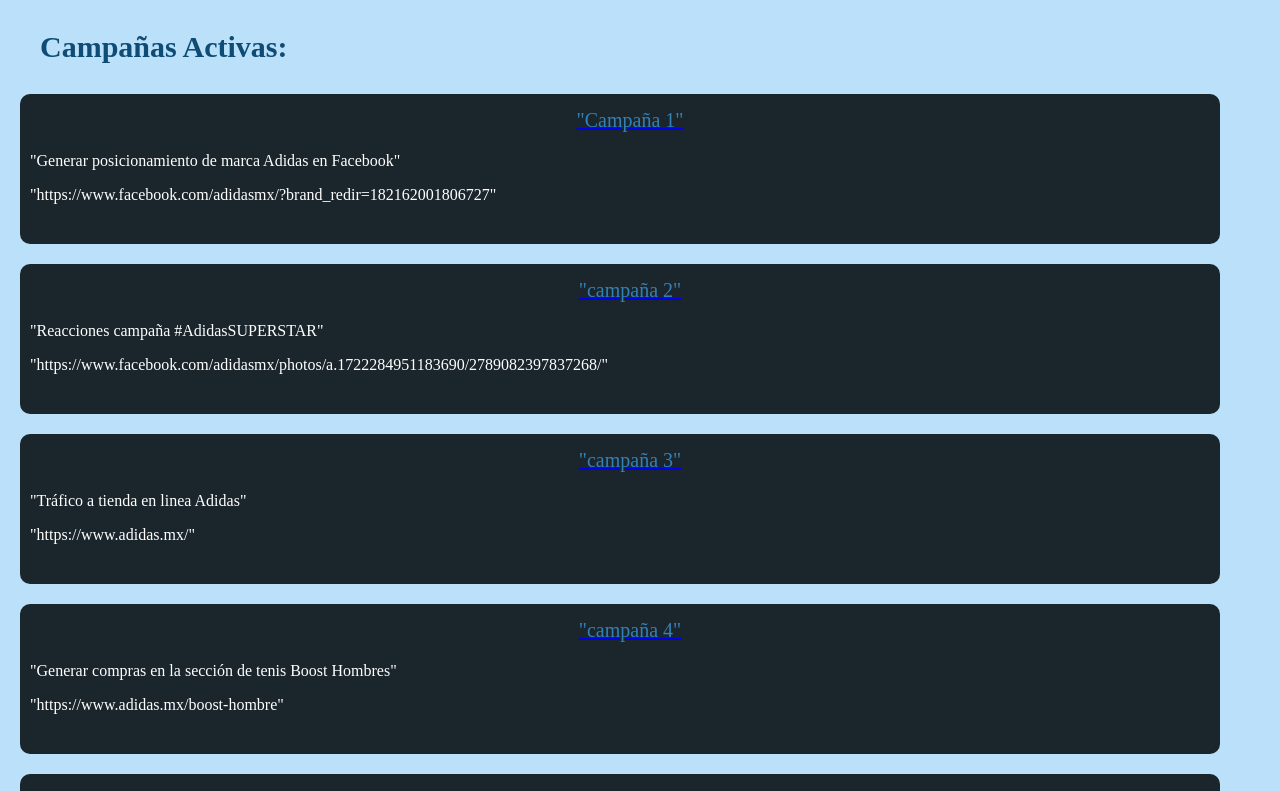
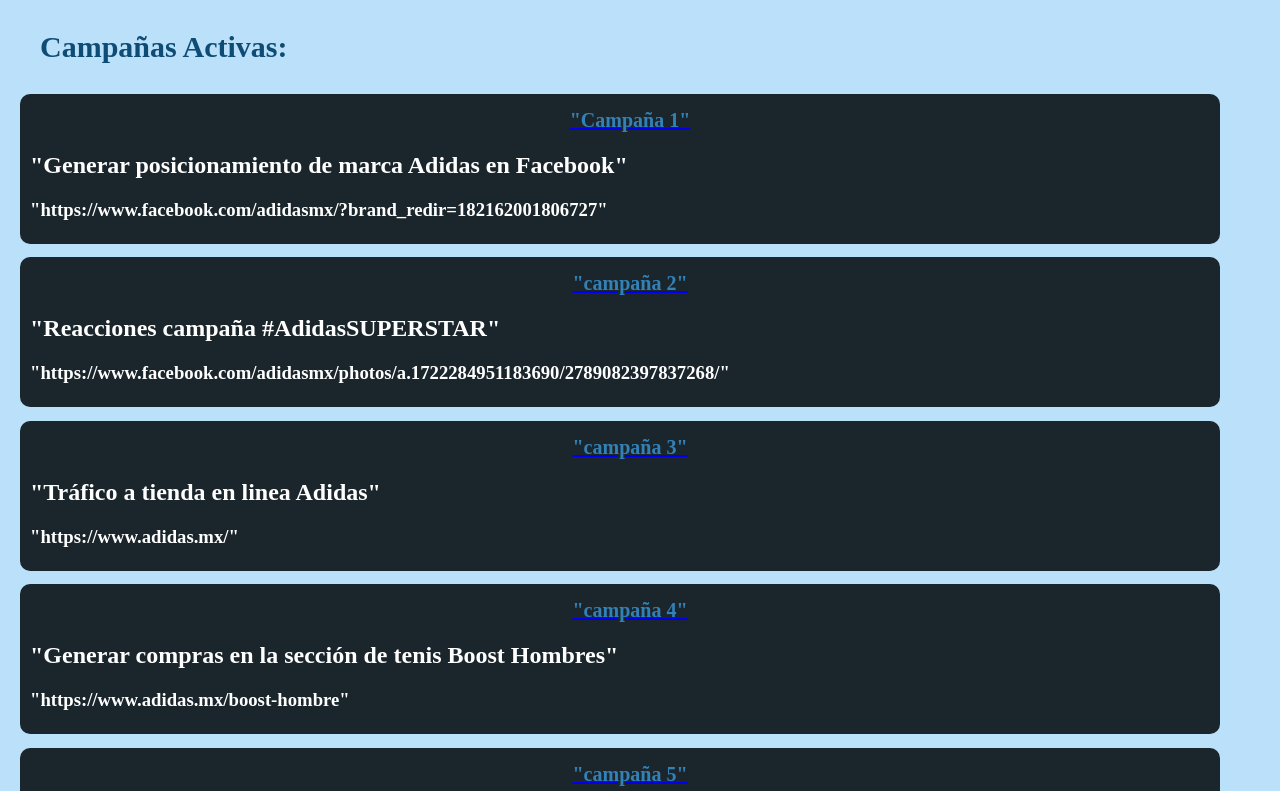
Before and after one commit to pauso92/front-appads, a React (Create React App) app: page /campaign/Adidas in a window 1280 px wide. Shown: the top 791 px of the page. Built offline with nearby package versions, Linux system fonts and the light colour scheme.

Commit message:
Se agregan cambios en CampaingItem para una mejor visualizacion y validacion de contenido

```diff
--- a/src/component/CampaignItem.js
+++ b/src/component/CampaignItem.js
@@ -7,21 +7,40 @@
     <>
       <h3 className="title">Campañas Activas:</h3>
       {
-        props.data.campaniasAct && props.data.campaniasAct.map(i => {
+        props.data.campaniasAct !== undefined ?
+        props.data.campaniasAct.map(i => {
           return (
             <>
               <div className="wrapCampaign">
                 <Link to="/dashboard">
-                  <p className="titleCampaign">{JSON.stringify(i.title)}</p>
+                  <h1 className="titleCampaign">{JSON.stringify(i.title)}</h1>
                 </Link>
-                <p className="objList">{JSON.stringify(i.obj)}</p>
-                <p className="objList">{JSON.stringify(i.link)}</p>
+                <h2 className="objList">{JSON.stringify(i.obj)}</h2>
+                <h3 className="objList">{JSON.stringify(i.link)}</h3>
               </div>
             </>
           )
-        })
+        }):
+        <h2>No hay campañas activas</h2>
       }
       <h3 className="title">Campañas Finalizadas:</h3>
+      {
+        props.data.campaniasEnding !== undefined ?
+        props.data.campaniasEnding.map(i => {
+          return (
+            <div>
+              <div className="wrapCampaign">
+                <Link to="/dashboard">
+                  <h1 className="titleCampaign">{JSON.stringify(i.title)}</h1>
+                </Link>
+                <h2 className="objList">{JSON.stringify(i.obj)}</h2>
+                <h3 className="objList">{JSON.stringify(i.link)}</h3>
+              </div>
+            </div>
+          )
+        }) :
+        <h2>No hay campañas finalizadas</h2>
+      }
       <div className="wrapbutton">
         <Link to="/home">
           <a className="button">Ir a Empresas </a>
```
